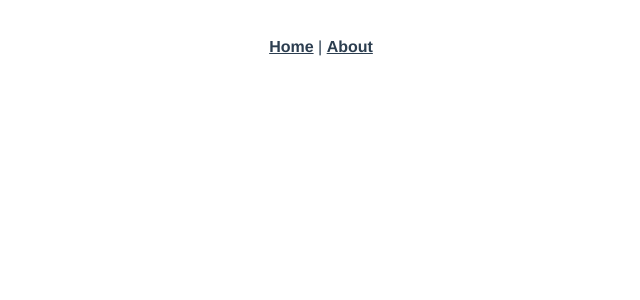
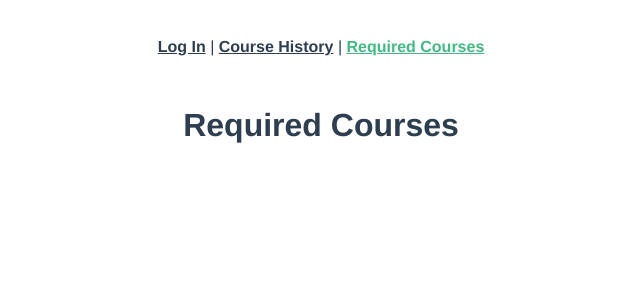
Before and after one commit to AggressiveMuffinConsumption/BroncoScheduler, a Vue app in the folder GUI/djackets_vue/: page /required in a window 1280 px wide. Before the commit this address had no page. Shown: the top 300 px of the page, without its empty margins (319-959 px from the left). Built offline with nearby package versions, Linux system fonts and the light colour scheme.

Commit message:
added base pages

```diff
--- a/GUI/djackets_vue/src/App.vue
+++ b/GUI/djackets_vue/src/App.vue
@@ -1,8 +1,9 @@
 <template>
   <div>
     <nav>
-      <router-link to="/">Home</router-link> |
-      <router-link to="/about">About</router-link>
+      <router-link to="/">Log In</router-link> |
+      <router-link to="/history">Course History</router-link> |
+      <router-link to="/required">Required Courses</router-link>
     </nav>
     <router-view/>
   </div>
--- /dev/null
+++ b/GUI/djackets_vue/src/components/History.vue
@@ -0,0 +1,28 @@
+<template>
+  <div>
+    <h1>Course History</h1>
+  </div>
+</template>
+
+<script>
+export default {
+}
+</script>
+
+<!-- Add "scoped" attribute to limit CSS to this component only -->
+<style scoped lang="scss">
+h3 {
+  margin: 40px 0 0;
+}
+ul {
+  list-style-type: none;
+  padding: 0;
+}
+li {
+  display: inline-block;
+  margin: 0 10px;
+}
+a {
+  color: #42b983;
+}
+</style>
--- /dev/null
+++ b/GUI/djackets_vue/src/components/Required.vue
@@ -0,0 +1,28 @@
+<template>
+  <div>
+    <h1>Required Courses</h1>
+  </div>
+</template>
+
+<script>
+export default {
+}
+</script>
+
+<!-- Add "scoped" attribute to limit CSS to this component only -->
+<style scoped lang="scss">
+h3 {
+  margin: 40px 0 0;
+}
+ul {
+  list-style-type: none;
+  padding: 0;
+}
+li {
+  display: inline-block;
+  margin: 0 10px;
+}
+a {
+  color: #42b983;
+}
+</style>
--- a/GUI/djackets_vue/src/router/index.js
+++ b/GUI/djackets_vue/src/router/index.js
@@ -1,19 +1,24 @@
 import { createRouter, createWebHistory } from 'vue-router'
-import HomeView from '../views/HomeView.vue'
+import LogInView from '../views/LogInView.vue'
 
 const routes = [
   {
     path: '/',
-    name: 'home',
-    component: HomeView
+    name: 'login',
+    component: LogInView
   },
   {
-    path: '/about',
-    name: 'about',
+    path: '/history',
+    name: 'history',
     // route level code-splitting
     // this generates a separate chunk (about.[hash].js) for this route
     // which is lazy-loaded when the route is visited.
-    component: () => import(/* webpackChunkName: "about" */ '../views/AboutView.vue')
+    component: () => import(/* webpackChunkName: "about" */ '../views/HistoryView.vue')
+  },
+  {
+    path: '/required',
+    name: 'required',
+    component: () => import('../views/RequiredView.vue')
   }
 ]
 
--- a/GUI/djackets_vue/src/views/AboutView.vue
+++ /dev/null
@@ -1,5 +0,0 @@
-<template>
-  <div class="about">
-    <h1>This is an about page</h1>
-  </div>
-</template>
--- /dev/null
+++ b/GUI/djackets_vue/src/views/HistoryView.vue
@@ -0,0 +1,16 @@
+<template>
+  <div class="about">
+    <History />
+  </div>
+</template>
+
+<script>
+import History from '@/components/History.vue'
+
+export default {
+  name: 'HistoryView',
+  components: {
+    History
+  }
+}
+</script>
--- a/GUI/djackets_vue/src/views/HomeView.vue
+++ b/GUI/djackets_vue/src/views/LogInView.vue
@@ -9,7 +9,7 @@
 import LogIn from '@/components/LogIn.vue'
 
 export default {
-  name: 'HomeView',
+  name: 'LogInView',
   components: {
     LogIn
   }
--- /dev/null
+++ b/GUI/djackets_vue/src/views/RequiredView.vue
@@ -0,0 +1,17 @@
+<template>
+  <div>
+    <Required />
+  </div>
+</template>
+
+<script>
+// @ is an alias to /src
+import Required from '@/components/Required.vue'
+
+export default {
+  name: 'RequiredView',
+  components: {
+    Required
+  }
+}
+</script>
```
Also changed, not shown: 1 other file (tests, documents, lock files or other folders).
